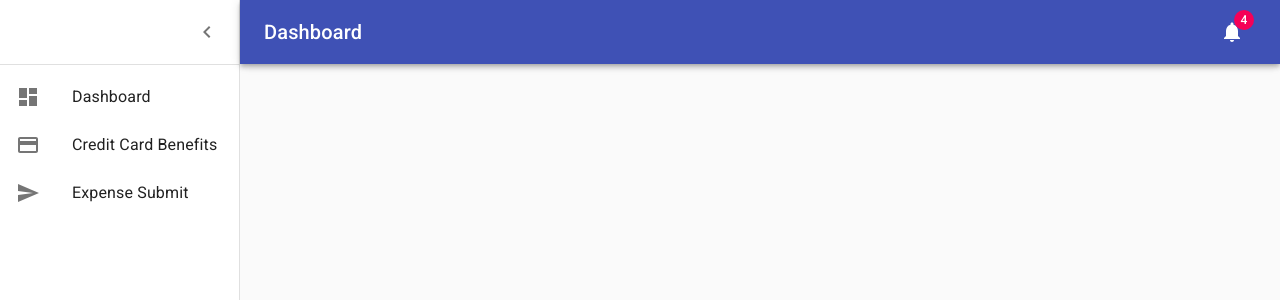
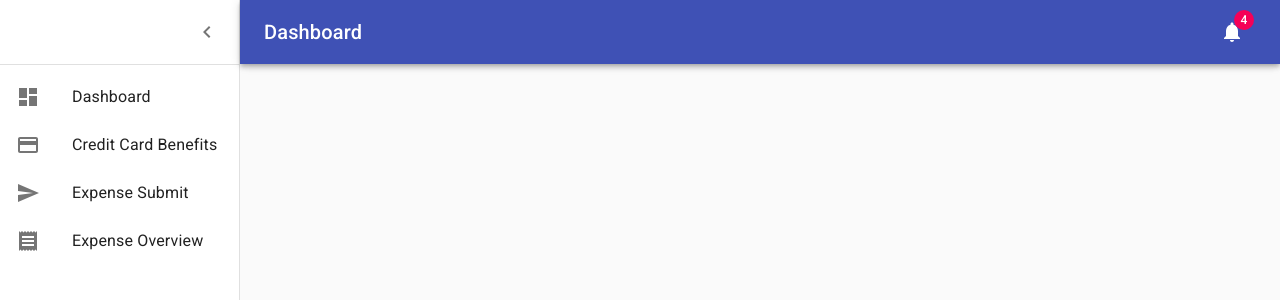
Before and after one commit to xiaoxianma/xiaomanager, a React (Create React App) app in the folder frontend/: page /transaction-detail/1 in a window 1280 px wide. Shown: the top 300 px of the page. Built offline with nearby package versions, Linux system fonts and the light colour scheme; no server answers.

Commit message:
add expense overview page

```diff
--- a/frontend/src/components/App.js
+++ b/frontend/src/components/App.js
@@ -10,6 +10,7 @@ import {makeStyles} from "@material-ui/core/styles";
 import CssBaseline from "@material-ui/core/CssBaseline";
 import ExpenseSubmit from "./budget/ExpenseSubmit";
 import TransactionDetail from "./budget/TransactionDetail";
+import ExpenseOverview from "./budget/ExpenseOverview";
 
 
 const useStyle = makeStyles(theme => ({
@@ -40,6 +41,7 @@ export default function App() {
                         <PrivateRoute exact path="/"><DashBoard/></PrivateRoute>
                         <PrivateRoute exact path="/ccbenefits"><CreditCardBenefits/></PrivateRoute>
                         <PrivateRoute exact path="/expense-submit"><ExpenseSubmit/></PrivateRoute>
+                        <PrivateRoute exact path="/expense-overview"><ExpenseOverview/></PrivateRoute>
                         <PrivateRoute exact path="/transaction-detail/:id"><TransactionDetail/></PrivateRoute>
                         <Route path="*"><NotFound/></Route>
                     </Switch>
--- a/frontend/src/components/base/listItems.js
+++ b/frontend/src/components/base/listItems.js
@@ -5,6 +5,7 @@ import ListItemText from '@material-ui/core/ListItemText';
 import DashboardIcon from '@material-ui/icons/Dashboard';
 import SubmitReportIcon from '@material-ui/icons/Send';
 import CreditCardIcon from '@material-ui/icons/CreditCard';
+import ReceiptIcon from "@material-ui/icons/Receipt";
 import {Link} from "react-router-dom";
 
 
@@ -28,5 +29,11 @@ export const mainListItems = (
             </ListItemIcon>
             <ListItemText primary="Expense Submit"/>
         </ListItem>
+        <ListItem button component={Link} to="/expense-overview">
+            <ListItemIcon>
+                <ReceiptIcon />
+            </ListItemIcon>
+            <ListItemText primary="Expense Overview"/>
+        </ListItem>
     </React.Fragment>
 );
--- a/frontend/src/components/budget/ExpenseSubmit.js
+++ b/frontend/src/components/budget/ExpenseSubmit.js
@@ -11,7 +11,7 @@ import MuiAlert from "@material-ui/lab/Alert";
 import {axiosGet, axiosPost} from "../utils/axiosHelper";
 import {useSelector} from "react-redux";
 import {ascendingComparator, sleep} from "../utils/funcUntil";
-import ChildPageBaseSM from "../common/ChildPageBaseSM";
+import ChildPageBase from "../common/ChildPageBase";
 import {useHistory} from "react-router-dom";
 
 
@@ -159,7 +159,7 @@ export default function ExpenseSubmit() {
     };
 
     return (
-        <ChildPageBaseSM>
+        <ChildPageBase>
             <div>
                 <h3>Please enter your expense below</h3>
             </div>
@@ -327,6 +327,6 @@ export default function ExpenseSubmit() {
                     </Snackbar>
                 </div>
             </div>
-        </ChildPageBaseSM>
+        </ChildPageBase>
     );
 }
--- a/frontend/src/components/budget/TransactionDetail.js
+++ b/frontend/src/components/budget/TransactionDetail.js
@@ -3,7 +3,7 @@ import {Link, useParams} from "react-router-dom";
 import {makeStyles} from "@material-ui/core/styles";
 import {useSelector} from "react-redux";
 import {axiosGet} from "../utils/axiosHelper";
-import ChildPageBaseSM from "../common/ChildPageBaseSM";
+import ChildPageBase from "../common/ChildPageBase";
 import Card from "@material-ui/core/Card";
 import CardHeader from "@material-ui/core/CardHeader";
 import CardContent from "@material-ui/core/CardContent";
@@ -72,7 +72,7 @@ export default function TransactionDetail() {
     } else {
         const payment = `${paymentInfo.owner.name}|${paymentInfo.institution.name}|${paymentInfo.account_type.name}|${paymentInfo.alias}`.replace(/\|$/, '');
         return (
-            <ChildPageBaseSM>
+            <ChildPageBase>
                 <Card>
                     <CardHeader title="Transaction Detail"/>
                     <CardContent>
@@ -135,7 +135,7 @@ export default function TransactionDetail() {
                         <Button fullWidth variant="contained" className={classes.button}>New Expense</Button>
                     </Link>
                 </Card>
-            </ChildPageBaseSM>
+            </ChildPageBase>
         );
     }
 };
--- a/frontend/src/components/common/ChildPageBaseSM.js
+++ b/frontend/src/components/common/ChildPageBase.js
@@ -17,11 +17,11 @@ const useStyles = makeStyles(theme => ({
     }
 }));
 
-export default function ChildPageBaseSM({children}) {
+export default function ChildPageBase({children, maxWidth="sm"}) {
     const classes = useStyles();
     return (
         <Paper className={classes.root}>
-            <Container maxWidth="sm" className={classes.container}>
+            <Container maxWidth={maxWidth} className={classes.container}>
                 {children}
             </Container>
         </Paper>
```
